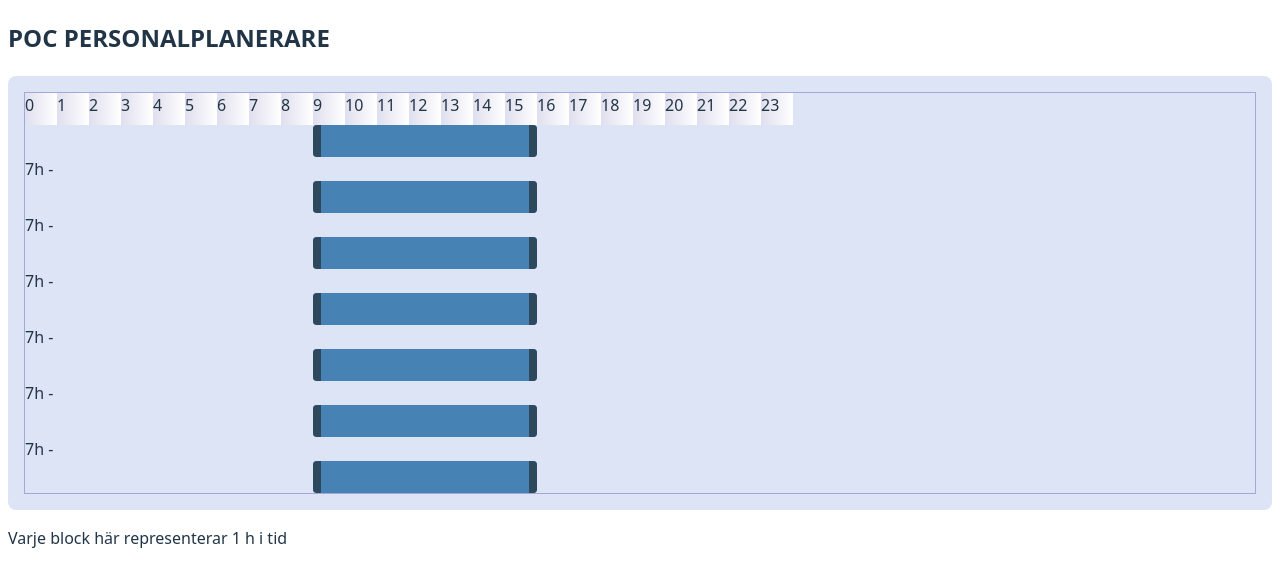
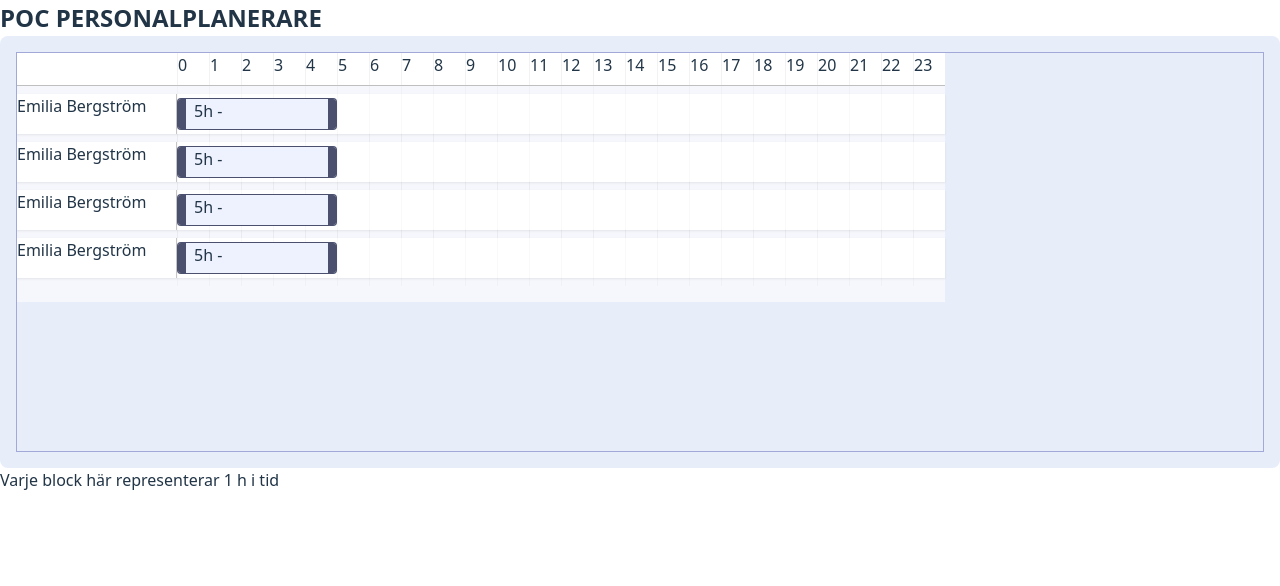
Before and after one commit to viktorkuddis/POC-Personalplanerare, a React (Vite) app: page / in a window 1280 px wide. Shown: the top 586 px of the page. Built offline with nearby package versions, Linux system fonts and the light colour scheme.

Commit message:
data and grid design

```diff
--- a/src/App.css
+++ b/src/App.css
@@ -1,5 +1,13 @@
+*,
+::before,
+::after {
+  box-sizing: border-box;
+  margin: 0;
+  padding: 0;
+}
+
 .container {
-  background-color: rgb(221, 228, 246);
+  background-color: rgb(232, 237, 250);
   padding: 1rem;
 
   border-radius: 0.5rem;
@@ -8,5 +16,10 @@
   overflow: auto;
   border: 1px solid rgb(162, 168, 216);
   height: 400px;
-  position: relative;
+  position: static;
 }
+.contentContainer {
+  background-color: #ffffff95;
+  padding-bottom: 1rem;
+  width: fit-content;
+}
--- a/src/App.jsx
+++ b/src/App.jsx
@@ -1,23 +1,56 @@
 // import { useRef, useEffect, useCallback } from "react";
 import "./App.css";
 
-// import { calculateDurationInHours } from "./utils/calculateDurationUtils";
-// import { useState } from "react";
-// import { calculateOneHourRepresentationInPixels } from "./utils/calculateTimeRepresentationUtils";
+//importing dummy data:
+import users from './dummyData/users.json'
+import scheduleRules from './dummyData/scheduleRules.json'
 
 import TimeBlock from "./components/TimeBlock/TimeBlock";
-import { TimeLineIndicator } from "./components/TimeLineIndicator/TimeLineIndicator";
+import { TimeLineIndicatorLines, TimeLineIndicatorNumbers } from "./components/TimeLineIndicator/TimeLineIndicator";
+import TimelineRow from "./components/TimelineRow/TimelineRow";
+
 const timelineSize = 2;
 
+console.log("users:", users)
+console.log('scheduleRules:', scheduleRules)
+
+console.log(timelineSize)
+
+console.log(users[0])
 function App() {
   return (
     <>
       <h2>POC PERSONALPLANERARE</h2>
       <div className="container">
+
         <div className="scrollContainer">
 
-          <TimeLineIndicator timelineSize={timelineSize} />
-          <TimeBlock timelineSize={timelineSize}></TimeBlock>
+          <div className="contentContainer">
+
+
+            <TimeLineIndicatorNumbers firstColumnSize={10} timelineSize={timelineSize} />
+
+
+            <TimelineRow firstColumnSize={10} timelineSize={timelineSize} userData={users[0]}>
+              <TimeBlock timelineSize={timelineSize} />
+            </TimelineRow>
+            <TimelineRow firstColumnSize={10} timelineSize={timelineSize} userData={users[0]}>
+              <TimeBlock timelineSize={timelineSize} />
+            </TimelineRow>
+            <TimelineRow firstColumnSize={10} timelineSize={timelineSize} userData={users[0]}>
+              <TimeBlock timelineSize={timelineSize} />
+            </TimelineRow>
+            <TimelineRow firstColumnSize={10} timelineSize={timelineSize} userData={users[0]}>
+              <TimeBlock timelineSize={timelineSize} />
+            </TimelineRow>
+
+
+
+
+
+
+
+            {/* <TimeBlock timelineSize={timelineSize}></TimeBlock>
             <br />
             <TimeBlock timelineSize={timelineSize}></TimeBlock>
             <br /> <TimeBlock timelineSize={timelineSize}></TimeBlock>
@@ -25,12 +58,12 @@ function App() {
             <br /> <TimeBlock timelineSize={timelineSize}></TimeBlock>
             <br /> <TimeBlock timelineSize={timelineSize}></TimeBlock>
             <br /> <TimeBlock timelineSize={timelineSize}></TimeBlock>
-          <br />
-
+            <br /> */}
 
 
           </div>
         </div>
+      </div >
       <p> Varje block här representerar 1 h i tid</p>
       <br />
       <br />
--- a/src/components/TimeBlock/TimeBlock.jsx
+++ b/src/components/TimeBlock/TimeBlock.jsx
@@ -8,8 +8,8 @@ import { calculateOneHourRepresentationInPixels, } from "../../utils/calculateTi
 import { useResizeTimeBlock } from "../../hooks/useResizeTimeBlock";
 
 const DummyData = {
-  shiftStart: "2024-03-24T09:00:00",
-  shiftEnd: "2024-03-24T16:00:00"
+  shiftStart: "2024-03-24T00:00:00",
+  shiftEnd: "2024-03-24T05:00:00"
 }
 
 
@@ -26,6 +26,9 @@ const initialStartTimeInHours = calculateStartTimeInHours(DummyData.shiftStart)
 
 
 export default function TimeBlock({ timelineSize }) {
+
+
+
 
   // Beskriver hur mycket en timme motsvarar i pixlar på skärmen:
   const [pixelRepresentationOfOneHour, setPixelRepresentationOfOneHour] = useState(16);
@@ -74,8 +77,6 @@ export default function TimeBlock({ timelineSize }) {
     setHourRepresentationOfOnePixel(1 / calculateOneHourRepresentationInPixels(timelineSize));
   }, [timelineSize]);
 
-
-
   // //Hur lång tid motdvarar det i pixlar på skärmen::
   // const initialStartTimePosition = initialDuration * pixelRepresentationOfOneHour;
   // console.log("initial Start Time Position", initialStartTimePosition, "px")
@@ -110,20 +111,26 @@ export default function TimeBlock({ timelineSize }) {
         style={{ width: `${duration * pixelRepresentationOfOneHour}px`, left: `${startTimeInHours * pixelRepresentationOfOneHour}px` }}
         className={styles.resizeable}
       >
+
         <div
           className={`${styles.handle} ${styles.leftHandle}`}
           onMouseDown={handleStartResizingLeft}
           onMouseUp={stopResizing}
 
         ></div>
+
         <div
           className={`${styles.handle} ${styles.rightHandle}`}
           onMouseDown={handleStartResizingRight}
           onMouseUp={stopResizing}
         ></div>
+        <div className={`${styles.body}`}>
+          {duration}h -  {isResizingLeft && "isResizingLeft"} {isResizingRight && "isResizingRight"}
+
+        </div>
+
 
       </div >
-      {duration}h -  {isResizingLeft && "isResizingLeft"} {isResizingRight && "isResizingRight"}
 
     </>
   );
--- a/src/components/TimeBlock/TimeBlock.module.css
+++ b/src/components/TimeBlock/TimeBlock.module.css
@@ -1,11 +1,14 @@
 .resizeable {
-  background-color: steelblue;
+  background-color: rgb(238, 242, 255);
+  border: 1px, solid, hwb(231 9% 75% / 0.757);
   /* resize: horizontal; */
-  height: 2rem;
+  min-height: 2rem;
   /* resize: both; */
   border-radius: 0.25rem;
   position: relative;
   overflow: hidden;
+  margin-top: 0.25rem;
+  margin-bottom: 0.25rem;
 }
 
 .handle {
@@ -13,7 +16,7 @@
   width: 0.5rem;
   position: absolute;
   cursor: col-resize;
-  background-color: hwb(207 18% 63%);
+  background-color: hwb(231 9% 75% / 0.757);
 }
 .leftHandle {
   left: 0px;
@@ -21,16 +24,9 @@
 .rightHandle {
   right: 0px;
 }
-
-.container {
-  background-color: rgb(221, 228, 246);
-  padding: 1rem;
-
-  border-radius: 0.5rem;
+.body {
+  /* background-color: aqua; */
+  margin-left: 1rem;
+  margin-right: 1rem;
+  height: 100%;
 }
-.scrollContainer {
-  overflow: auto;
-  border: 1px solid rgb(162, 168, 216);
-  height: 400px;
-  position: relative;
-}
--- a/src/components/TimeLineIndicator/TimeLineIndicator.jsx
+++ b/src/components/TimeLineIndicator/TimeLineIndicator.jsx
@@ -2,18 +2,47 @@ import React from "react";
 
 import styles from "./TimeLineIndicator.module.css";
 
-export const TimeLineIndicator = ({ timelineSize }) => {
+export const TimeLineIndicatorNumbers = ({ firstColumnSize, timelineSize }) => {
   return (
-    <div className={styles.timeSpansContainer}>
-      {Array.from({ length: 24 }, (_, i) => (
+    <>
+      <div className={`${styles.timeSpansContainer} ${styles.timeSpansContainerNumberVariant}`}
+      >
+        <div className={styles.paddingBoxLeft} style={{ width: `${firstColumnSize}rem` }}></div>
+
+        {
+          Array.from({ length: 24 }, (_, i) => (
             <div
-          className={styles.oneHourSpan}
+              className={`${styles.oneHourSpan} ${styles.numberVariant}`}
               style={{ width: `${timelineSize}rem` }}
               key={i}
             >
               {i}
             </div>
-      ))}
-    </div>
+          ))
+        }
+
+      </div >
+
+    </>
   );
 };
+
+export const TimeLineIndicatorLines = ({ firstColumnSize, timelineSize }) => {
+  return (
+
+    <div className={`${styles.timeSpansContainer} ${styles.timeSpansContainerLineVariant}`}>
+      <div className={styles.paddingBoxLeft} style={{ width: `${firstColumnSize}rem` }}></div>
+
+      {
+        Array.from({ length: 24 }, (_, i) => (
+          <div
+            className={`${styles.oneHourSpan} ${styles.lineVariant}`}
+            style={{ width: `${timelineSize}rem` }}
+            key={i}
+          >
+          </div>
+        ))
+      }
+    </div >
+  );
+};
--- a/src/components/TimeLineIndicator/TimeLineIndicator.module.css
+++ b/src/components/TimeLineIndicator/TimeLineIndicator.module.css
@@ -1,16 +1,38 @@
 .timeSpansContainer {
   display: flex;
-  top: 0;
-  position: sticky;
-  z-index: 10;
 }
 
 .oneHourSpan {
   flex-shrink: 0;
   height: 2rem;
-  background: linear-gradient(
-    90deg,
-    rgb(224, 223, 238) 0%,
-    rgb(255, 255, 255) 100%
-  );
 }
+
+/* .paddingBoxLeft {
+} */
+
+/* VARIANTS */
+
+/* numners: */
+.timeSpansContainerNumberVariant {
+  background-color: white;
+  border-bottom: 1px solid rgba(128, 128, 128, 0.5);
+  top: 0;
+  position: sticky;
+  z-index: 10;
+}
+.numberVariant {
+  border-left: 1px solid rgba(128, 128, 128, 0.1);
+}
+
+/* lines: */
+.timeSpansContainerLineVariant {
+  pointer-events: none; /* är ej ivägen för kick*/
+  position: absolute;
+  top: -0.5rem;
+  bottom: -0.5rem;
+  left: 0;
+}
+.lineVariant {
+  border-left: 1px solid rgba(128, 128, 128, 0.05);
+  height: 100%;
+}
--- /dev/null
+++ b/src/components/TimelineRow/TimelineRow.jsx
@@ -0,0 +1,25 @@
+
+import styles from './TimelineRow.module.css'
+import { TimeLineIndicatorLines } from '../TimeLineIndicator/TimeLineIndicator';
+
+function TimelineRow({ firstColumnSize, userData, timelineSize, children }) {
+    console.log(userData); // För att kolla på värdet för userData
+    console.log(firstColumnSize);
+
+
+    return (<>
+
+
+        <div className={styles.row}>
+            <TimeLineIndicatorLines firstColumnSize={10} timelineSize={timelineSize} />
+
+            <div className={styles.firstColumn} style={{ width: `${firstColumnSize}rem` }}>
+                {userData.name}
+            </div>
+            {children}
+        </div>
+    </>
+    )
+}
+
+export default TimelineRow
--- /dev/null
+++ b/src/components/TimelineRow/TimelineRow.module.css
@@ -0,0 +1,13 @@
+.row {
+  width: 100%;
+  position: relative;
+  display: flex;
+  margin: 0.5rem 0rem;
+  background-color: white;
+  /* border: 1px solid green; */
+  /* padding: 0.25rem; */
+  box-shadow: 0px 1px 2px rgba(129, 129, 129, 0.169);
+}
+.firstColumn {
+  border-right: 1px solid rgba(128, 128, 128, 0.457);
+}
--- /dev/null
+++ b/src/dummyData/scheduleRules.json
@@ -0,0 +1,7 @@
+{
+    "maxHoursPerShift": 12,
+    "minHoursPerShift": 4,
+    "maxHoursWithoutBreak": 5,
+    "breakDuration": 30
+
+  }
--- /dev/null
+++ b/src/dummyData/users.json
@@ -0,0 +1,17 @@
+[
+  {
+    "id": "u1",
+    "name": "Emilia Bergström",
+    "weeklyHours": 4
+  },
+  {
+    "id": "u2",
+    "name": "Erik Johansson",
+    "weeklyHours": 10
+  },
+  {
+    "id": "u3",
+    "name": "Felicia Nygren",
+    "weeklyHours": 2
+  }
+]
--- a/src/hooks/useResizeTimeBlock.js
+++ b/src/hooks/useResizeTimeBlock.js
@@ -42,6 +42,9 @@ export function useResizeTimeBlock({
 
         const positionDiff = newPosition - oldPosition;
         const durationDiff = hourRepresentationOfOnePixel * positionDiff;
+
+
+
 
         console.log(
           "Diff muspek. Position:", positionDiff, "px |", "Diff duration: ", durationDiff, "h"
```
Lines whose indentation alone changed are shown as unchanged.
